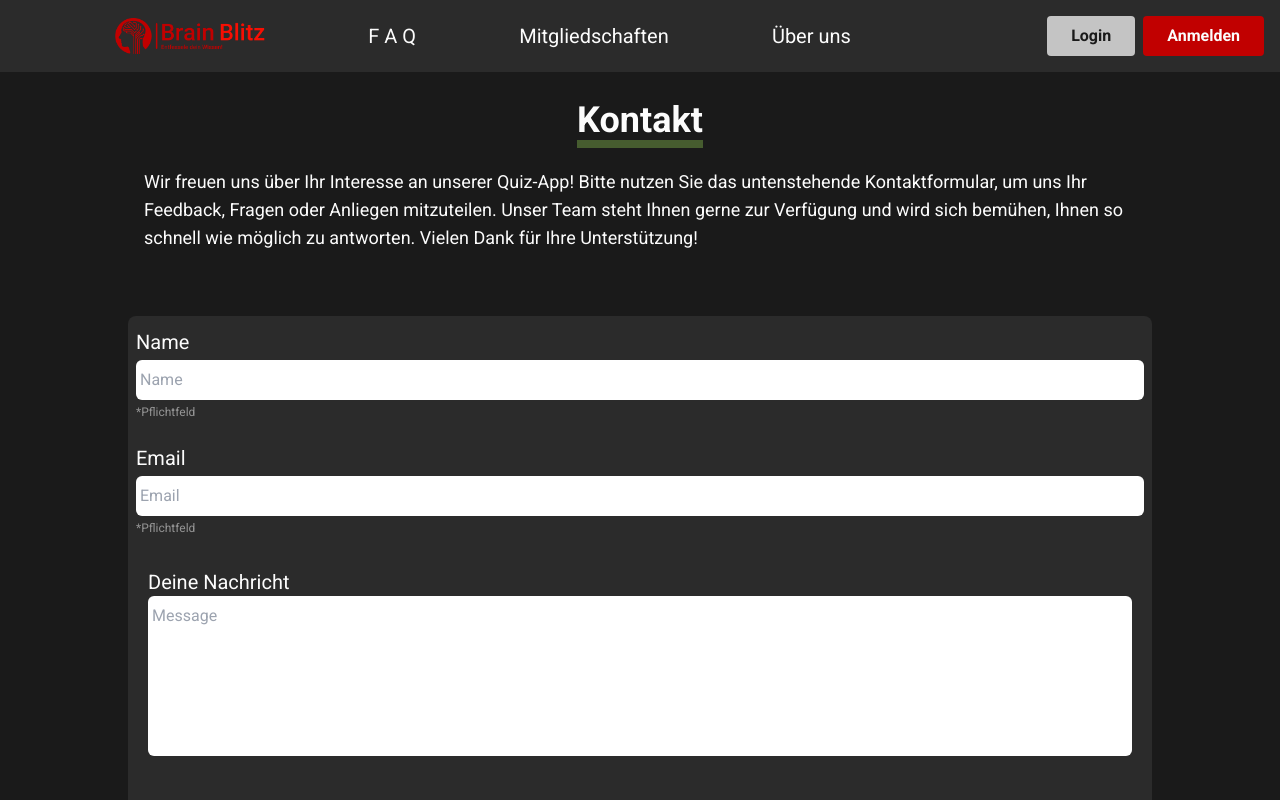
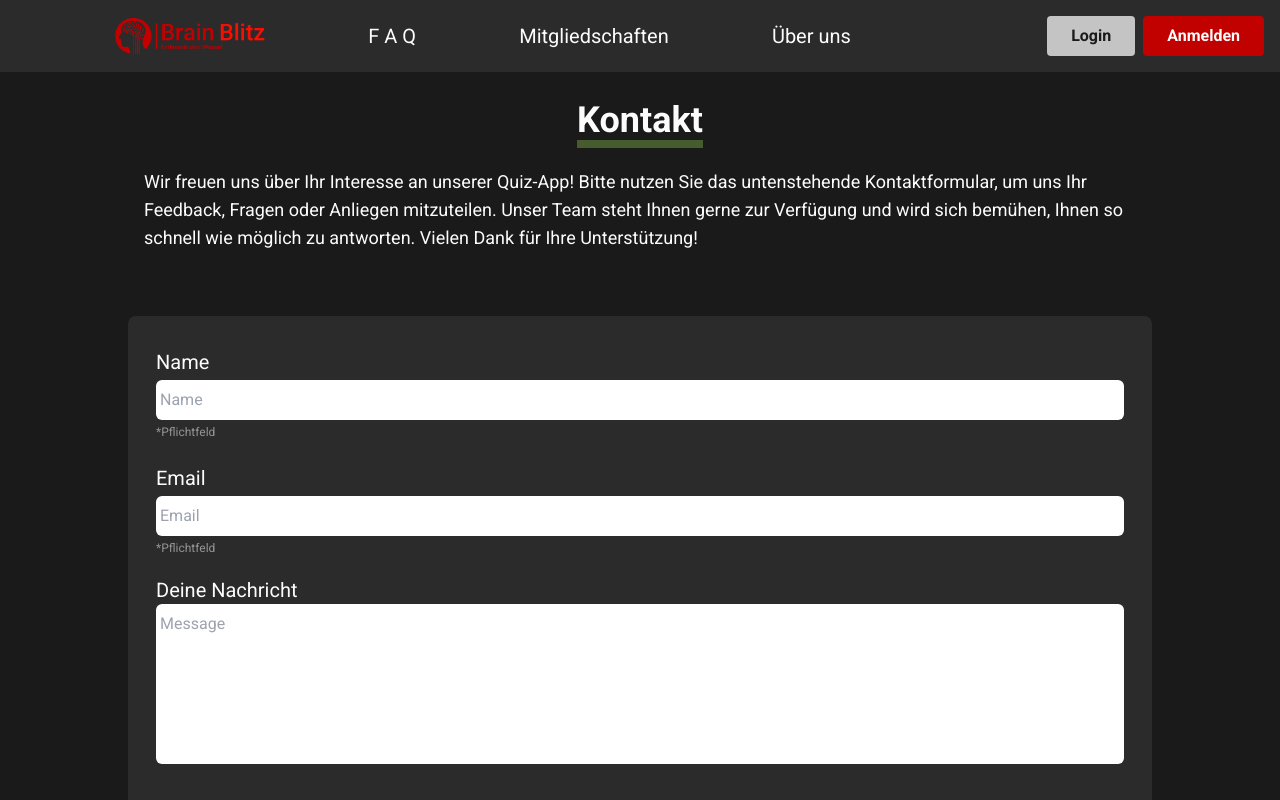
Before and after one commit to SlowMoschen/Brain_Blitz, a React (Vite) app in the folder client/: page /contact in a window 1280 px wide. Shown: the top 800 px of the page. Built offline with nearby package versions, Linux system fonts and the light colour scheme; the HTML template or start-up script is replaced by a standard one.

Commit message:
[misc] style changes

```diff
--- a/client/src/routes/home/pages/contact/Contact.tsx
+++ b/client/src/routes/home/pages/contact/Contact.tsx
@@ -62,7 +62,7 @@ export default function Contact() {
       />
       <Form
         onSubmit={(e) => handleSubmit(e)}
-        className="flex flex-col justify-center items-center max-w-5xl h-full w-10/12 bg-bg-secondary my-10 rounded-lg"
+        className="flex flex-col justify-center items-center max-w-5xl h-full w-10/12 bg-bg-secondary my-10 p-5 rounded-lg"
         btnText="Senden"
       >
         <Input
@@ -79,7 +79,7 @@ export default function Contact() {
           className="input rounded-md py-2 px-1 outline-none text-bg-primary w-full"
           required
         />
-        <div className="w-full p-5">
+        <div className="w-full p-2">
           <label htmlFor="message" className="text-xl my-2">
             Deine Nachricht
           </label>
```
